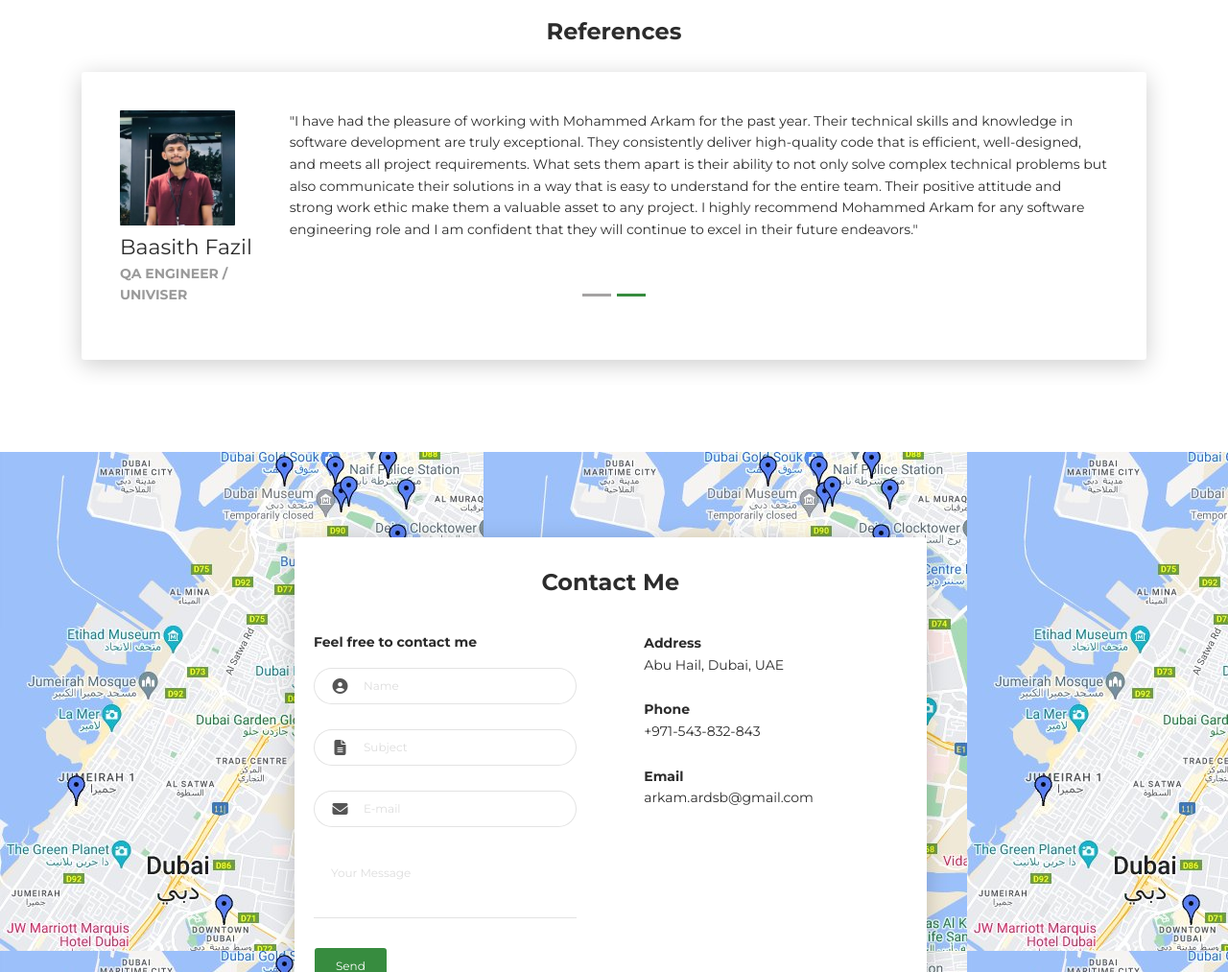
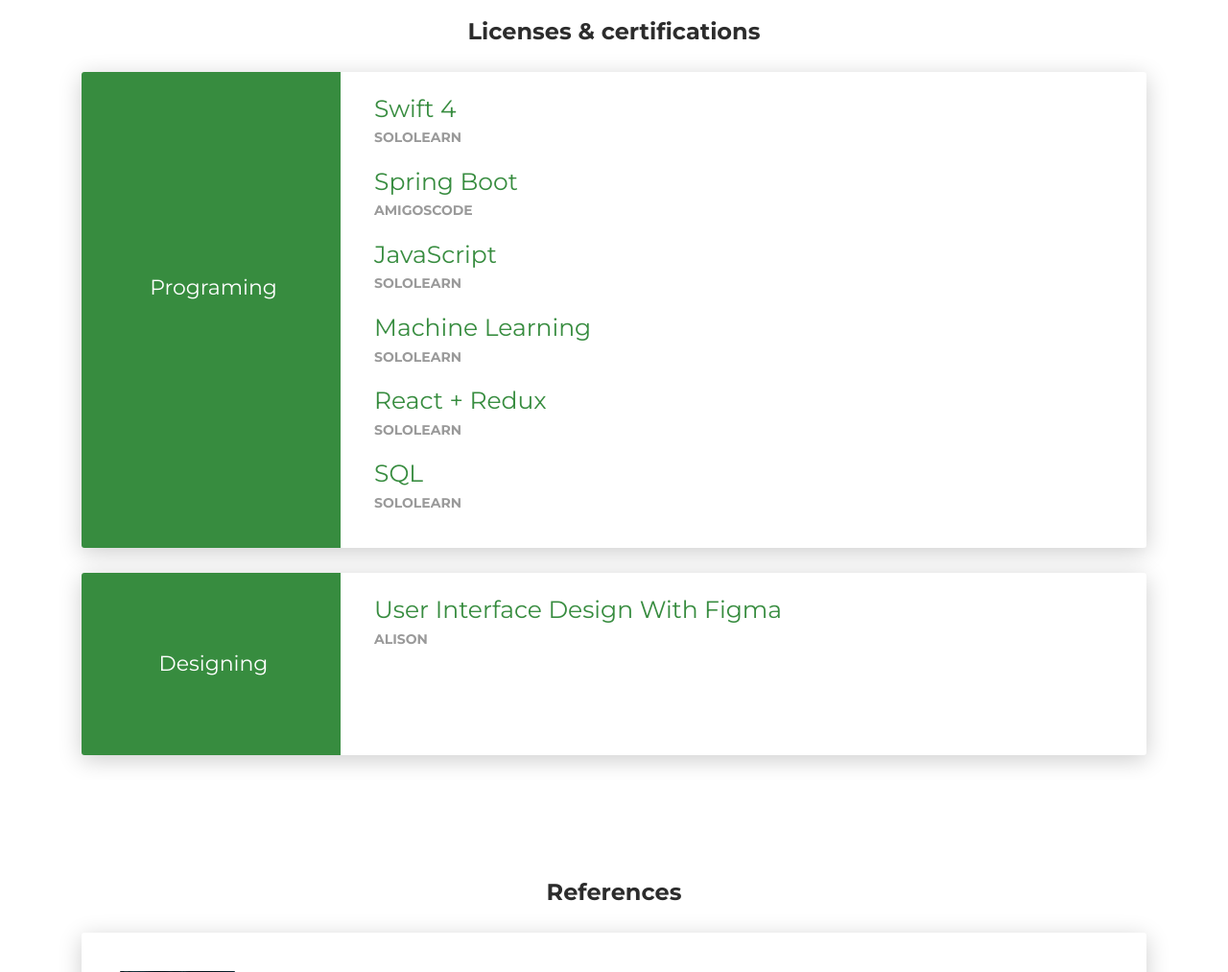
Before and after one commit to ardsb/resume-2.0, a plain HTML site: page index.html in a window 1280 px wide. Shown: the part 5340-6353 px from the top of the page at 96% size. Drawn offline with Linux system fonts and the light colour scheme.

Commit message:
minor ui changes

```diff
--- a/index.html
+++ b/index.html
@@ -403,6 +403,82 @@
     </div>
   </div>
 </div>
+<div class="section">
+  <div class="container cc-education">
+    <div class="h4 text-center mb-4 title">Licenses & certifications</div>
+    <div class="card">
+      <div class="row">
+        <div class="col-md-3 bg-primary" data-aos="fade-right" data-aos-offset="50" data-aos-duration="500">
+          <div class="card-body cc-education-header">
+
+            <div class="h5" style="padding-top: 150px;">Programing</div>
+          </div>
+        </div>
+        <div class="col-md-9" data-aos="fade-left" data-aos-offset="50" data-aos-duration="500">
+          <div class="card-body">
+            <a href="https://www.sololearn.com/certificates/CT-NH5RHL7N" style="font-size: 25px;" class="stretched-link">Swift 4</a>
+
+
+            <p class="category">Sololearn
+
+              </p>
+              <a href="https://drive.google.com/file/d/1YxBVuckqHKcCEJiAT8X10F493EkbLxgI/view?usp=drive_link" style="font-size: 25px;" class="stretched-link"> Spring Boot</a>
+
+
+              <p class="category">Amigoscode
+
+                </p>
+                <a href="https://www.sololearn.com/certificates/course/en/23501427/1024/landscape/png" style="font-size: 25px;" class="stretched-link"> JavaScript</a>
+
+                <p class="category" >Sololearn
+                </p>
+                  <a href="https://www.sololearn.com/certificates/course/en/23501427/1094/landscape/png" style="font-size: 25px;" class="stretched-link"> Machine Learning</a>
+
+
+                <p class="category">Sololearn
+                </p>
+                  <a href="https://www.sololearn.com/Certificate/1097-23501427/jpg" style="font-size: 25px;" class="stretched-link"> React + Redux</a>
+
+
+                <p class="category">Sololearn
+                </p>
+                  <a href="https://www.sololearn.com/certificates/course/en/23501427/1060/landscape/png" style="font-size: 25px;" class="stretched-link"> SQL</a>
+
+
+                <p class="category">Sololearn
+
+          </div>
+        </div>
+      </div>
+    </div>
+    <div class="card">
+      <div class="row">
+        <div class="col-md-3 bg-primary" data-aos="fade-right" data-aos-offset="50" data-aos-duration="500">
+          <div class="card-body cc-education-header">
+
+            <div class="h5" style="padding-top: 20px;">Designing</div>
+          </div>
+        </div>
+        <div class="col-md-9" data-aos="fade-left" data-aos-offset="50" data-aos-duration="500">
+          <div class="card-body">
+            <a href="https://alison.com/user/pdf/4304/1" style="font-size: 25px; " class="stretched-link">
+
+              User Interface Design With Figma</a>
+
+
+            <p class="category">Alison
+
+              </p>
+
+
+
+          </div>
+        </div>
+      </div>
+    </div>
+
+  </div>
+</div>
 <div class="section" id="reference">
   <div class="container cc-reference">
     <div class="h4 mb-4 text-center title">References</div>
```
